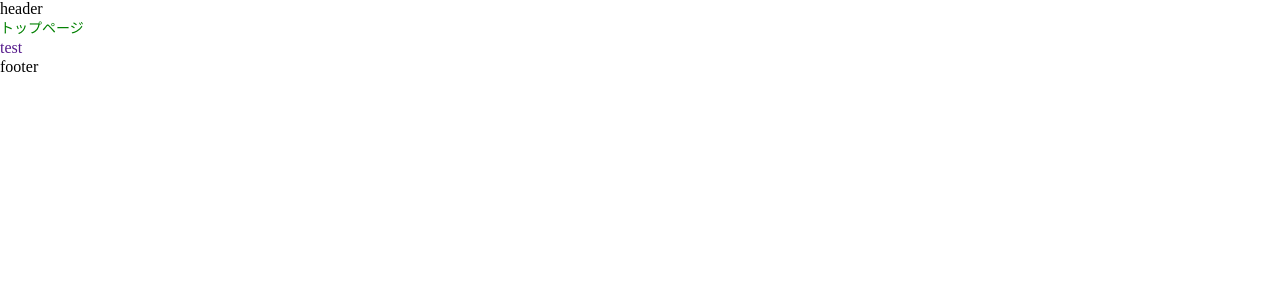
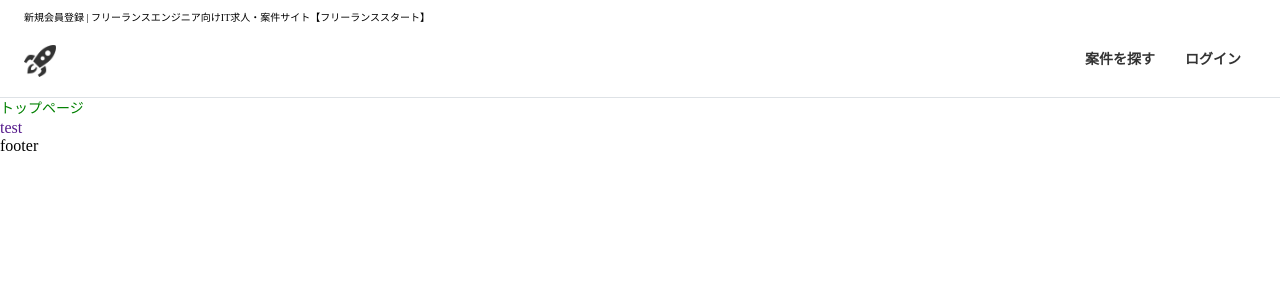
Before and after one commit to ozawakota/ratrun-app, a Nuxt app in the folder ratrun/: page / in a window 1280 px wide. Shown: the top 300 px of the page. Built offline with nearby package versions, Linux system fonts and the light colour scheme.

Commit message:
create header

```diff
--- a/ratrun/components/organisms/Header/AppHeader.vue
+++ b/ratrun/components/organisms/Header/AppHeader.vue
@@ -1,8 +1,73 @@
 <template>
-  <header class="header">header</header>
+  <header class="header">
+    <div class="c-inner">
+      <h1 class="header-title">
+        新規会員登録 |
+        フリーランスエンジニア向けIT求人・案件サイト【フリーランススタート】
+      </h1>
+      <div class="header-inner">
+        <div class="header-logo">
+          <nuxt-link to="/">
+            <img
+              src="@/assets/img/site-logo.png"
+              alt="logo"
+              class="rocket_icon"
+            />
+          </nuxt-link>
+        </div>
+        <nav class="header-nav">
+          <ul>
+            <li>
+              <a href=""> 案件を探す </a>
+            </li>
+            <li>
+              <a href=""> ログイン </a>
+            </li>
+          </ul>
+        </nav>
+      </div>
+    </div>
+  </header>
 </template>
 
 
 
 <style lang='scss' scoped>
+.header {
+  border-bottom: 1px solid #dee2e6;
+  &-inner {
+    display: flex;
+    align-items: center;
+    justify-content: space-between;
+  }
+  &-title {
+    margin-block-start: 10px;
+    font-size: 10px;
+    font-weight: 400;
+  }
+  &-nav {
+    ul {
+      display: flex;
+      align-items: center;
+      li {
+        a {
+          display: inline-block;
+          font-size: 14px;
+          padding: 27px 15px;
+          color: #333;
+          font-weight: bold;
+          margin-bottom: 2px;
+          &:hover {
+            border-bottom: 2px solid #333;
+            margin-bottom: 0px;
+          }
+        }
+      }
+    }
+  }
+}
+.rocket_icon {
+  width: 32px;
+  height: 32px;
+}
 </style>
```
Also changed, not shown: ratrun/assets/img/site-logo.png (added).
